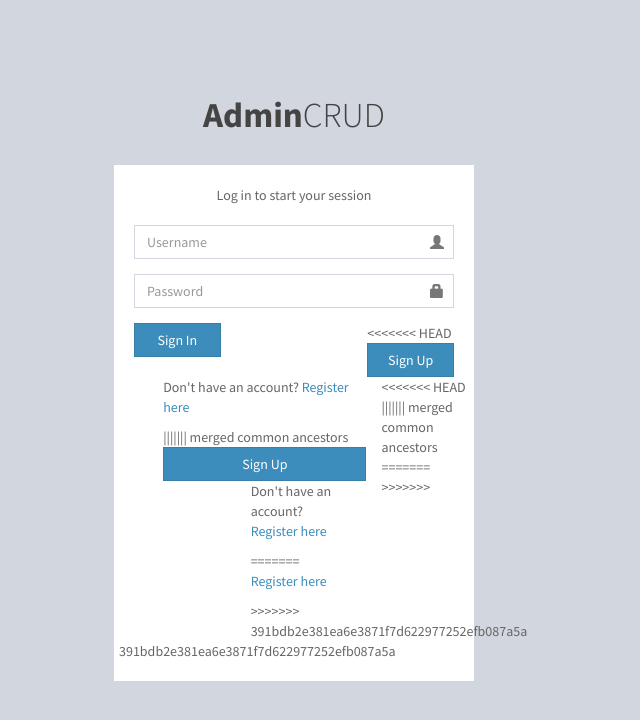
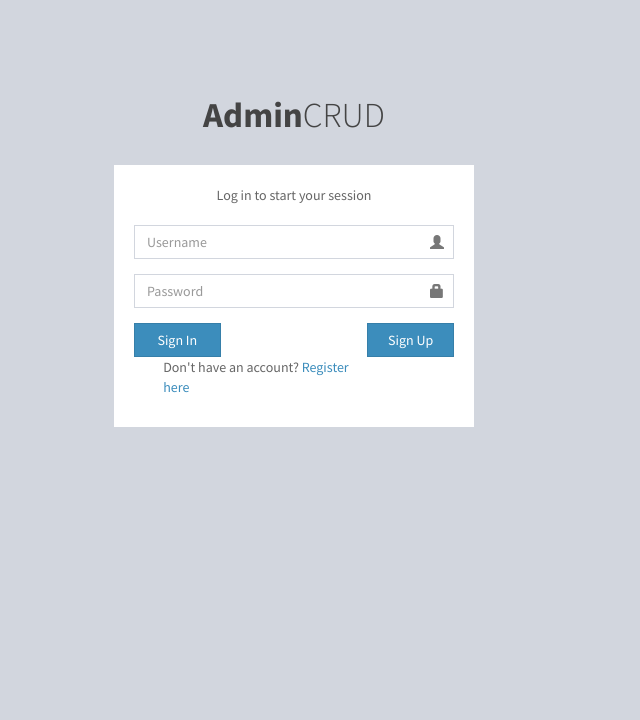
Before and after one commit to wawanjakman/sprindik, a CodeIgniter app: page /Auth in a window 1280 px wide. Shown: the top 720 px of the page, without its empty margins (346-986 px from the left). Run offline with CodeIgniter, Linux system fonts and the light colour scheme.

Commit message:
commit signupp

```diff
--- a/application/views/login.php
+++ b/application/views/login.php
@@ -57,30 +57,14 @@
               </form>
             </div>
             <div class="col-xs-offset-4 col-xs-4">
-<<<<<<< HEAD
             <form action="<?php echo base_url('users/registration'); ?>" method="post">
               <button method="post" type="submit" class="btn btn-primary btn-block btn-flat">Sign Up</button>
               </form>
             </div>
             <div class="col-xs-offset-1 col-xs-8">
               <p class="">Don't have an account? <a href="<?php echo base_url(); ?>users/registration">Register here</a></p>
-||||||| merged common ancestors
-              <button type="submit1" class="btn btn-primary btn-block btn-flat">Sign Up</button>
             </div>
-            <div class="col-xs-offset-4 col-xs-4">
-              <p class="">Don't have an account? <a href="<?php echo base_url(); ?>users/registration">Register here</a></p>
-=======
-              <p class=""><a href="<?php echo base_url(); ?>users/registration">Register here</a></p>
->>>>>>> 391bdb2e381ea6e3871f7d622977252efb087a5a
-            </div>
-<<<<<<< HEAD
 
-||||||| merged common ancestors
-
-=======
-
-
->>>>>>> 391bdb2e381ea6e3871f7d622977252efb087a5a
 
           </div>
 
```
